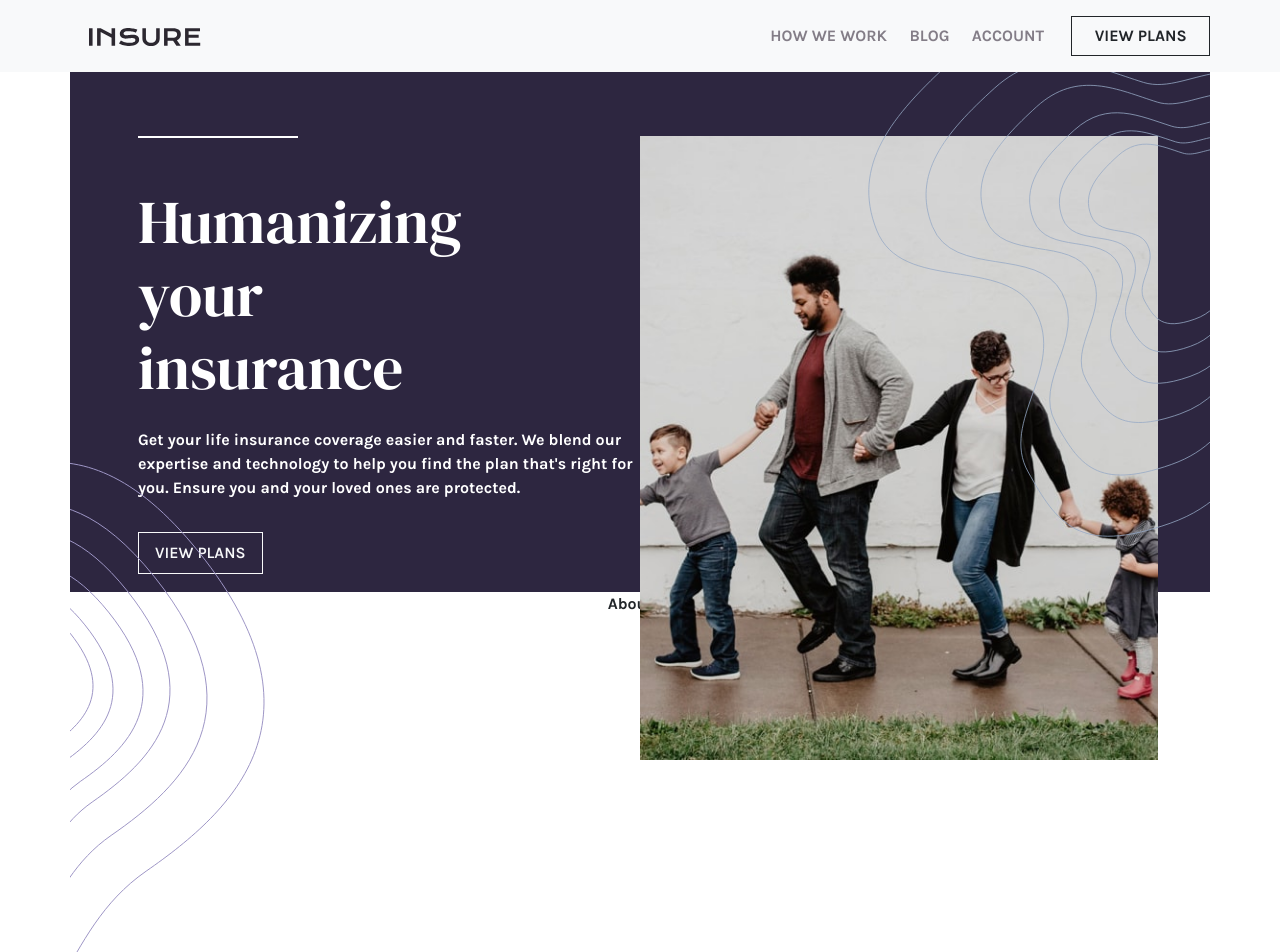
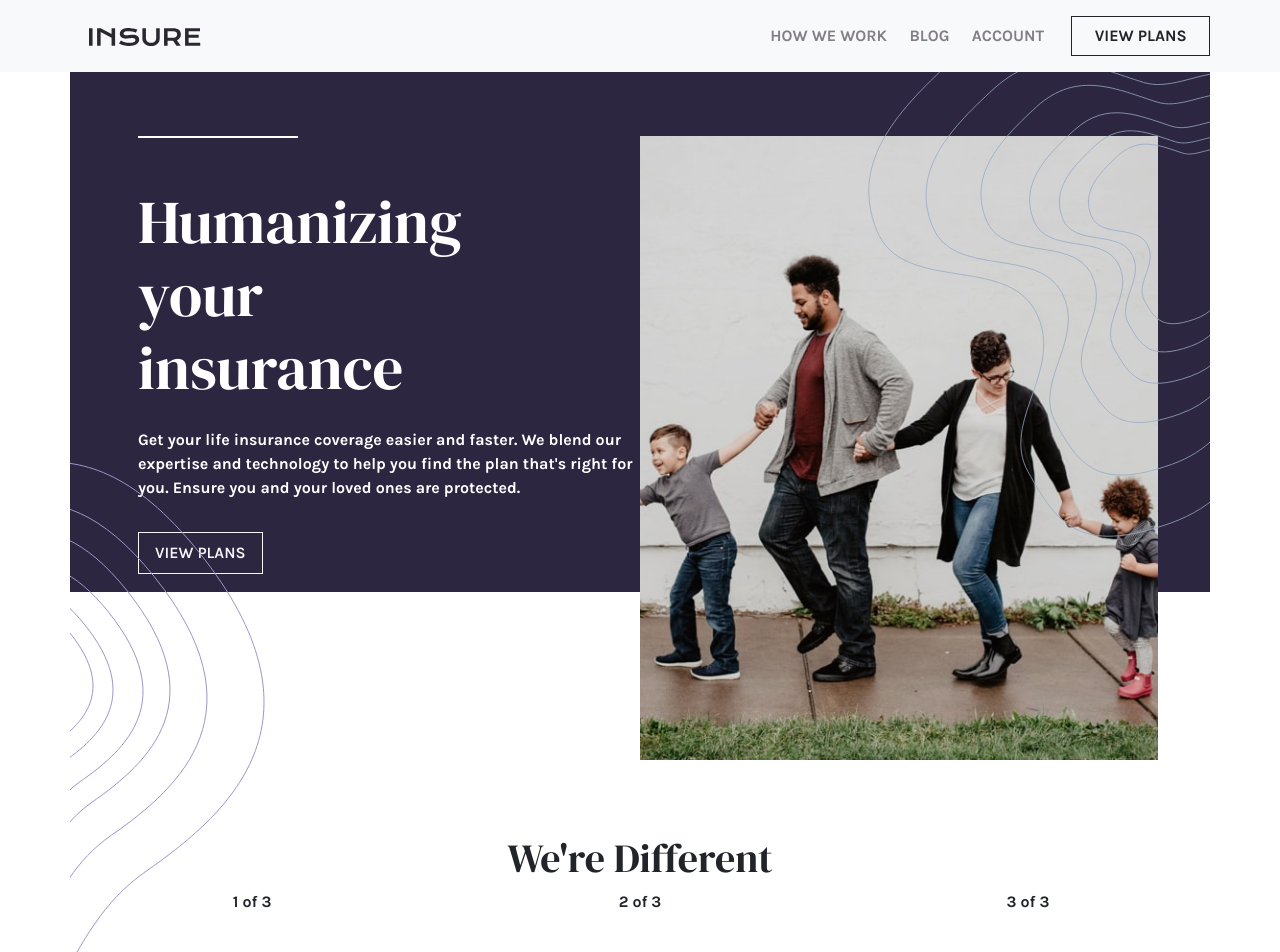
Before and after one commit to Sithu-Aung-Khant/insure-landing-page, a React (Vite) app: page / in a window 1280 px wide. Shown: the top 952 px of the page. Built offline with nearby package versions, Linux system fonts and the light colour scheme; the HTML template or start-up script is replaced by a standard one.

Commit message:
Set up Grid for Intro Component

```diff
--- a/src/components/about-us/AboutUs.jsx
+++ b/src/components/about-us/AboutUs.jsx
@@ -1,8 +1,25 @@
 import React from 'react';
 import './about-us.css';
+import Container from 'react-bootstrap/Container';
+import Row from 'react-bootstrap/Row';
+import Col from 'react-bootstrap/Col';
 
 const AboutUs = () => {
-  return <div>AboutUs</div>;
+  return (
+    <Container className="about-us">
+      <Row>
+        <Col>
+          <div className="horizontal-line"></div>
+          <h1>We're Different</h1>
+        </Col>
+      </Row>
+      <Row>
+        <Col>1 of 3</Col>
+        <Col>2 of 3</Col>
+        <Col>3 of 3</Col>
+      </Row>
+    </Container>
+  );
 };
 
 export default AboutUs;
--- a/src/components/about-us/about-us.css
+++ b/src/components/about-us/about-us.css
@@ -0,0 +1,3 @@
+.about-us {
+  margin-top: 15rem;
+}
--- a/src/components/intro/Intro.jsx
+++ b/src/components/intro/Intro.jsx
@@ -9,7 +9,7 @@ import Copy from './copy/Copy';
 const Intro = () => {
   return (
     <>
-      <Container className="copy-container p-xxl-6">
+      <Container className="intro p-xxl-6">
         <Row className="p-xxl-5">
           <Col sm={{ order: 2, span: 6, push: 6 }}>
             <Image
--- a/src/components/intro/copy/copy.css
+++ b/src/components/intro/copy/copy.css
@@ -1,4 +1,4 @@
-.copy-container .copy {
+.intro .copy {
   text-align: start;
   padding-left: 1rem;
 }
--- a/src/components/intro/intro.css
+++ b/src/components/intro/intro.css
@@ -1,4 +1,4 @@
-.copy-container {
+.intro {
   color: white;
   padding: 4rem;
   background-color: var(--primary-dark-violet);
@@ -11,7 +11,7 @@
   padding: 0;
 }
 
-.copy-container .image-intro {
+.intro .image-intro {
   object-fit: cover;
   width: 100%;
   height: 100%;
```
